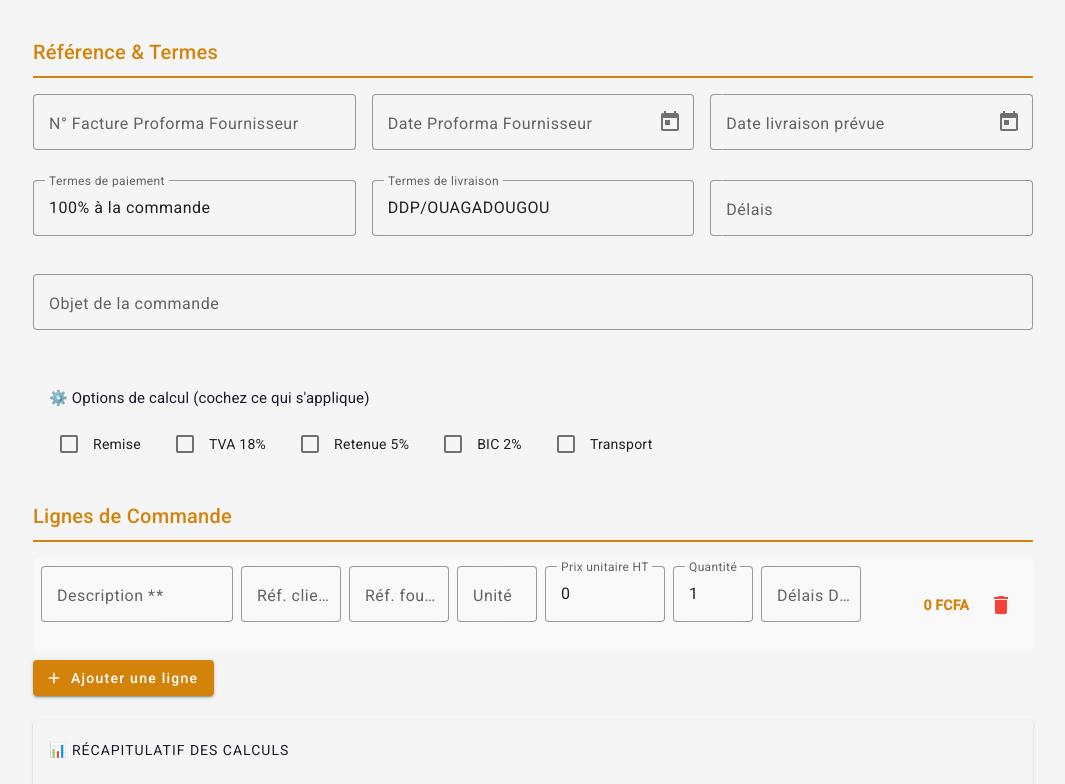
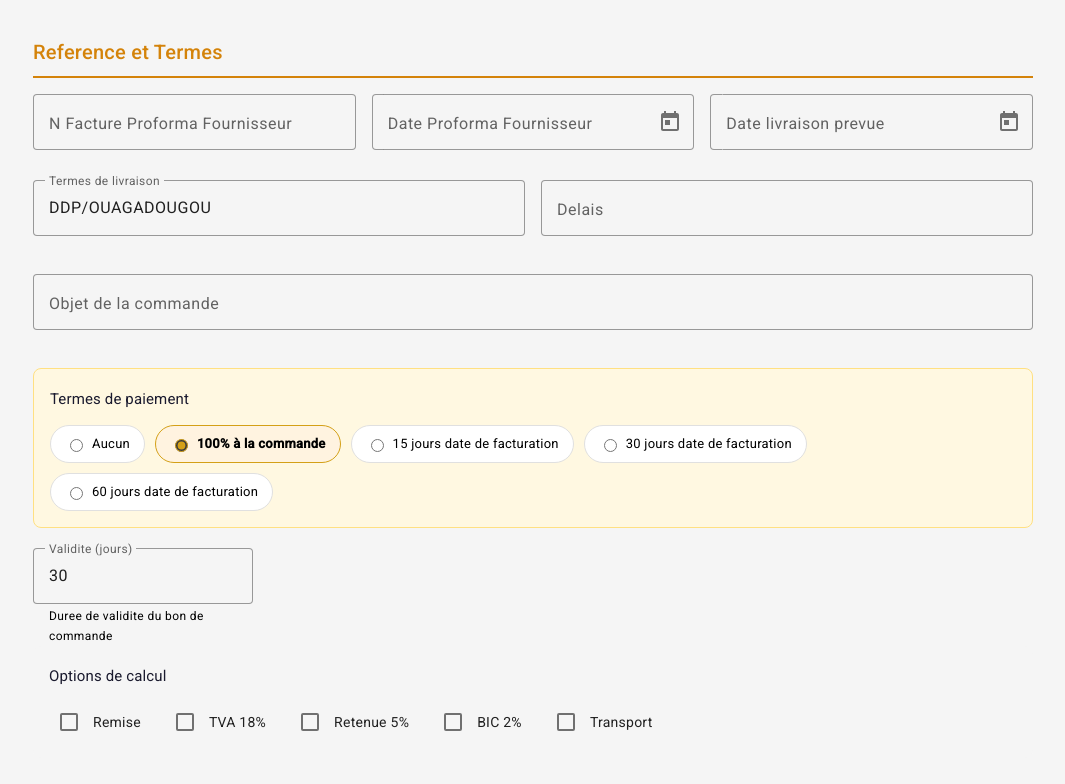
Before and after one commit to moumouniabdoulwahidsoulama-png/ESVE_GESTION_FRONTEND, an Angular app: page /bons-commande/new in a window 1280 px wide. Shown: the part 376-1160 px from the top of the page, without its empty margins (107-1172 px from the left). Built offline with nearby package versions, Linux system fonts and the light colour scheme.

Commit message:
feat: termes paiement radio + validite bon de commande

```diff
--- a/src/app/features/bons-commande/bon-commande-form/bon-commande-form.component.html
+++ b/src/app/features/bons-commande/bon-commande-form/bon-commande-form.component.html
@@ -6,9 +6,7 @@
 
   <form [formGroup]="bonForm" (ngSubmit)="onSubmit()">
 
-    <!-- FOURNISSEUR -->
-    <h2 style="color:#D4830A; border-bottom:2px solid #D4830A;
-               padding-bottom:8px; margin-bottom:16px;">
+    <h2 style="color:#D4830A; border-bottom:2px solid #D4830A; padding-bottom:8px; margin-bottom:16px;">
       Informations Fournisseur
     </h2>
 
@@ -22,7 +20,7 @@
         <input matInput formControlName="fournisseur_contact">
       </mat-form-field>
       <mat-form-field appearance="outline" style="flex:1; min-width:150px;">
-        <mat-label>Téléphone</mat-label>
+        <mat-label>Telephone</mat-label>
         <input matInput formControlName="fournisseur_tel">
       </mat-form-field>
     </div>
@@ -48,7 +46,7 @@
         <input matInput formControlName="fournisseur_division_fiscale">
       </mat-form-field>
       <mat-form-field appearance="outline" style="flex:1; min-width:150px;">
-        <mat-label>Régime fiscal</mat-label>
+        <mat-label>Regime fiscal</mat-label>
         <input matInput formControlName="fournisseur_regime">
       </mat-form-field>
       <mat-form-field appearance="outline" style="flex:1; min-width:150px;">
@@ -57,15 +55,13 @@
       </mat-form-field>
     </div>
 
-    <!-- RÉFÉRENCE & TERMES -->
-    <h2 style="color:#D4830A; border-bottom:2px solid #D4830A;
-               padding-bottom:8px; margin-bottom:16px;">
-      Référence & Termes
+    <h2 style="color:#D4830A; border-bottom:2px solid #D4830A; padding-bottom:8px; margin-bottom:16px;">
+      Reference et Termes
     </h2>
 
     <div style="display:flex; gap:16px; flex-wrap:wrap; margin-bottom:8px;">
       <mat-form-field appearance="outline" style="flex:1; min-width:180px;">
-        <mat-label>N° Facture Proforma Fournisseur</mat-label>
+        <mat-label>N Facture Proforma Fournisseur</mat-label>
         <input matInput formControlName="ref_proforma_fournisseur">
       </mat-form-field>
       <mat-form-field appearance="outline" style="flex:1; min-width:150px;">
@@ -75,7 +71,7 @@
         <mat-datepicker #picker1></mat-datepicker>
       </mat-form-field>
       <mat-form-field appearance="outline" style="flex:1; min-width:150px;">
-        <mat-label>Date livraison prévue</mat-label>
+        <mat-label>Date livraison prevue</mat-label>
         <input matInput [matDatepicker]="picker2" formControlName="date_livraison_prev">
         <mat-datepicker-toggle matSuffix [for]="picker2"></mat-datepicker-toggle>
         <mat-datepicker #picker2></mat-datepicker>
@@ -84,15 +80,11 @@
 
     <div style="display:flex; gap:16px; flex-wrap:wrap; margin-bottom:16px;">
       <mat-form-field appearance="outline" style="flex:1; min-width:200px;">
-        <mat-label>Termes de paiement</mat-label>
-        <input matInput formControlName="termes_paiement">
-      </mat-form-field>
-      <mat-form-field appearance="outline" style="flex:1; min-width:200px;">
         <mat-label>Termes de livraison</mat-label>
         <input matInput formControlName="termes_livraison">
       </mat-form-field>
       <mat-form-field appearance="outline" style="flex:1; min-width:150px;">
-        <mat-label>Délais</mat-label>
+        <mat-label>Delais</mat-label>
         <input matInput formControlName="delais_livraison">
       </mat-form-field>
     </div>
@@ -102,14 +94,37 @@
       <input matInput formControlName="objet">
     </mat-form-field>
 
+    <!-- TERMES DE PAIEMENT -->
+    <div style="background:#FFF8E1; border-radius:8px; padding:16px; margin-bottom:20px; border:1px solid #FFE082;">
+      <h3 style="margin:0 0 12px 0; color:#1A1A2E; font-size:15px;">Termes de paiement</h3>
+      <div style="display:flex; flex-wrap:wrap; gap:10px;">
+        <label *ngFor="let terme of termesPaiementOptions"
+               style="display:flex; align-items:center; gap:6px; cursor:pointer;
+                      padding:8px 14px; border-radius:20px; border:1.5px solid #E0E0E0;
+                      background:white; font-size:13px;"
+               [style.border-color]="bonForm.get('termes_paiement')?.value === terme ? '#D4A017' : '#E0E0E0'"
+               [style.background]="bonForm.get('termes_paiement')?.value === terme ? '#FFF3E0' : 'white'"
+               [style.font-weight]="bonForm.get('termes_paiement')?.value === terme ? '600' : 'normal'">
+          <input type="radio" formControlName="termes_paiement" [value]="terme" style="accent-color:#D4A017;">
+          {{ terme }}
+        </label>
+      </div>
+    </div>
+
+    <!-- VALIDITE -->
+    <div style="margin-bottom:20px;">
+      <mat-form-field appearance="outline" style="width:220px;">
+        <mat-label>Validite (jours)</mat-label>
+        <input matInput type="number" formControlName="validite_jours" min="1">
+        <mat-hint>Duree de validite du bon de commande</mat-hint>
+      </mat-form-field>
+    </div>
+
     <!-- OPTIONS DE CALCUL -->
     <div style="background:#F5F5F5; border-radius:8px; padding:16px; margin-bottom:20px;">
-      <h3 style="margin:0 0 12px 0; color:#1A1A2E; font-size:15px;">
-        ⚙️ Options de calcul (cochez ce qui s'applique)
-      </h3>
+      <h3 style="margin:0 0 12px 0; color:#1A1A2E; font-size:15px;">Options de calcul</h3>
       <div style="display:flex; flex-wrap:wrap; gap:24px; align-items:center;">
 
-        <!-- Remise ← AJOUTÉ -->
         <div style="display:flex; align-items:center; gap:8px;">
           <mat-checkbox formControlName="appliquer_remise" color="warn">Remise</mat-checkbox>
           <mat-form-field appearance="outline"
@@ -120,34 +135,17 @@
           </mat-form-field>
         </div>
 
-        <!-- TVA -->
-        <mat-checkbox formControlName="appliquer_tva" color="primary">
-          TVA 18%
-        </mat-checkbox>
+        <mat-checkbox formControlName="appliquer_tva" color="primary">TVA 18%</mat-checkbox>
+        <mat-checkbox formControlName="appliquer_retenue" color="warn">Retenue 5%</mat-checkbox>
+        <mat-checkbox formControlName="appliquer_bic" color="warn">BIC 2%</mat-checkbox>
 
-        <!-- Retenue -->
-        <mat-checkbox formControlName="appliquer_retenue" color="warn">
-          Retenue 5%
-        </mat-checkbox>
-
-        <!-- BIC -->
-        <mat-checkbox formControlName="appliquer_bic" color="warn">
-          BIC 2%
-        </mat-checkbox>
-
-        <!-- Transport -->
         <div style="display:flex; align-items:center; gap:8px;">
-          <mat-checkbox formControlName="appliquer_transport" color="primary">
-            Transport
-          </mat-checkbox>
+          <mat-checkbox formControlName="appliquer_transport" color="primary">Transport</mat-checkbox>
           <mat-form-field appearance="outline"
                           [style.display]="bonForm.get('appliquer_transport')?.value ? 'block' : 'none'"
                           style="width:160px;">
             <mat-label>Montant transport (XOF)</mat-label>
-            <input matInput type="number" formControlName="montant_transport"
-                   min="0"
-
->
+            <input matInput type="number" formControlName="montant_transport" min="0">
           </mat-form-field>
         </div>
 
@@ -155,8 +153,7 @@
     </div>
 
     <!-- LIGNES -->
-    <h2 style="color:#D4830A; border-bottom:2px solid #D4830A;
-               padding-bottom:8px; margin-bottom:16px;">
+    <h2 style="color:#D4830A; border-bottom:2px solid #D4830A; padding-bottom:8px; margin-bottom:16px;">
       Lignes de Commande
     </h2>
 
@@ -172,36 +169,32 @@
         </mat-form-field>
 
         <mat-form-field appearance="outline" style="flex:1; min-width:100px;">
-          <mat-label>Réf. client</mat-label>
+          <mat-label>Ref. client</mat-label>
           <input matInput formControlName="reference_client">
         </mat-form-field>
 
         <mat-form-field appearance="outline" style="flex:1; min-width:100px;">
-          <mat-label>Réf. fournisseur</mat-label>
+          <mat-label>Ref. fournisseur</mat-label>
           <input matInput formControlName="reference_fournisseur">
         </mat-form-field>
 
         <mat-form-field appearance="outline" style="flex:1; min-width:80px;">
-          <mat-label>Unité</mat-label>
+          <mat-label>Unite</mat-label>
           <input matInput formControlName="unite">
         </mat-form-field>
 
         <mat-form-field appearance="outline" style="flex:1; min-width:120px;">
           <mat-label>Prix unitaire HT</mat-label>
-          <input matInput type="number" formControlName="prix_unitaire_ht"
-
->
+          <input matInput type="number" formControlName="prix_unitaire_ht">
         </mat-form-field>
 
         <mat-form-field appearance="outline" style="flex:1; min-width:80px;">
-          <mat-label>Quantité</mat-label>
-          <input matInput type="number" formControlName="quantite"
-
->
+          <mat-label>Quantite</mat-label>
+          <input matInput type="number" formControlName="quantite">
         </mat-form-field>
 
         <mat-form-field appearance="outline" style="flex:1; min-width:100px;">
-          <mat-label>Délais DDP</mat-label>
+          <mat-label>Delais DDP</mat-label>
           <input matInput formControlName="delais">
         </mat-form-field>
 
@@ -220,69 +213,53 @@
       <mat-icon>add</mat-icon> Ajouter une ligne
     </button>
 
-    <!-- RÉCAPITULATIF EN TEMPS RÉEL -->
+    <!-- RECAPITULATIF -->
     <mat-card style="margin-bottom:24px; background:#F5F5F5;">
       <mat-card-content>
-
-        <h3 style="margin:0 0 12px 0; color:#1A1A2E; font-size:14px; text-transform:uppercase;
-                   letter-spacing:1px;">
-          📊 Récapitulatif des calculs
+        <h3 style="margin:0 0 12px 0; color:#1A1A2E; font-size:14px; text-transform:uppercase; letter-spacing:1px;">
+          Recapitulatif des calculs
         </h3>
 
-        <!-- Montant HT brut -->
-        <div style="display:flex; justify-content:space-between; padding:6px 0;
-                    border-bottom:1px solid #E0E0E0;">
+        <div style="display:flex; justify-content:space-between; padding:6px 0; border-bottom:1px solid #E0E0E0;">
           <span>Montant HT</span>
           <strong>{{ totalHT | number:'1.0-0' }} FCFA</strong>
         </div>
 
-        <!-- Remise -->
         <div *ngIf="remise > 0"
-             style="display:flex; justify-content:space-between; padding:6px 0;
-                    border-bottom:1px solid #E0E0E0; color:#E65100;">
+             style="display:flex; justify-content:space-between; padding:6px 0; border-bottom:1px solid #E0E0E0; color:#E65100;">
           <span>Remise ({{ bonForm.get('remise_pct')?.value }}%)</span>
-          <strong>− {{ remise | number:'1.0-0' }} FCFA</strong>
+          <strong>- {{ remise | number:'1.0-0' }} FCFA</strong>
         </div>
 
-        <!-- TVA -->
         <div *ngIf="tva > 0"
-             style="display:flex; justify-content:space-between; padding:6px 0;
-                    border-bottom:1px solid #E0E0E0; color:#1565C0;">
+             style="display:flex; justify-content:space-between; padding:6px 0; border-bottom:1px solid #E0E0E0; color:#1565C0;">
           <span>TVA (18%)</span>
           <strong>+ {{ tva | number:'1.0-0' }} FCFA</strong>
         </div>
 
-        <!-- Retenue -->
         <div *ngIf="retenue > 0"
-             style="display:flex; justify-content:space-between; padding:6px 0;
-                    border-bottom:1px solid #E0E0E0; color:#B71C1C;">
+             style="display:flex; justify-content:space-between; padding:6px 0; border-bottom:1px solid #E0E0E0; color:#B71C1C;">
           <span>Retenue (5%)</span>
-          <strong>− {{ retenue | number:'1.0-0' }} FCFA</strong>
+          <strong>- {{ retenue | number:'1.0-0' }} FCFA</strong>
         </div>
 
-        <!-- BIC -->
         <div *ngIf="bic > 0"
-             style="display:flex; justify-content:space-between; padding:6px 0;
-                    border-bottom:1px solid #E0E0E0; color:#B71C1C;">
+             style="display:flex; justify-content:space-between; padding:6px 0; border-bottom:1px solid #E0E0E0; color:#B71C1C;">
           <span>BIC (2%)</span>
-          <strong>− {{ bic | number:'1.0-0' }} FCFA</strong>
+          <strong>- {{ bic | number:'1.0-0' }} FCFA</strong>
         </div>
 
-        <!-- Transport ← NOUVEAU -->
         <div *ngIf="transport > 0"
-             style="display:flex; justify-content:space-between; padding:6px 0;
-                    border-bottom:1px solid #E0E0E0; color:#1B5E20;">
+             style="display:flex; justify-content:space-between; padding:6px 0; border-bottom:1px solid #E0E0E0; color:#1B5E20;">
           <span>Transport</span>
           <strong>+ {{ transport | number:'1.0-0' }} FCFA</strong>
         </div>
 
-        <!-- Total net -->
         <div style="display:flex; justify-content:space-between; padding:10px 12px;
                     background:#D4830A; color:white; margin-top:8px; border-radius:4px;">
           <span style="font-size:16px; font-weight:bold;">TOTAL NET</span>
           <strong style="font-size:16px;">{{ totalNet | number:'1.0-0' }} FCFA</strong>
         </div>
-
       </mat-card-content>
     </mat-card>
 
@@ -297,7 +274,7 @@
       <button mat-raised-button type="submit"
               [disabled]="bonForm.invalid || isLoading"
               style="background-color:#1A1A2E; color:white;">
-        {{ isLoading ? 'Enregistrement...' : (isEditMode ? 'Modifier' : 'Créer') }}
+        {{ isLoading ? 'Enregistrement...' : (isEditMode ? 'Modifier' : 'Creer') }}
       </button>
       <button mat-button type="button" routerLink="/bons-commande">Annuler</button>
     </div>
```
